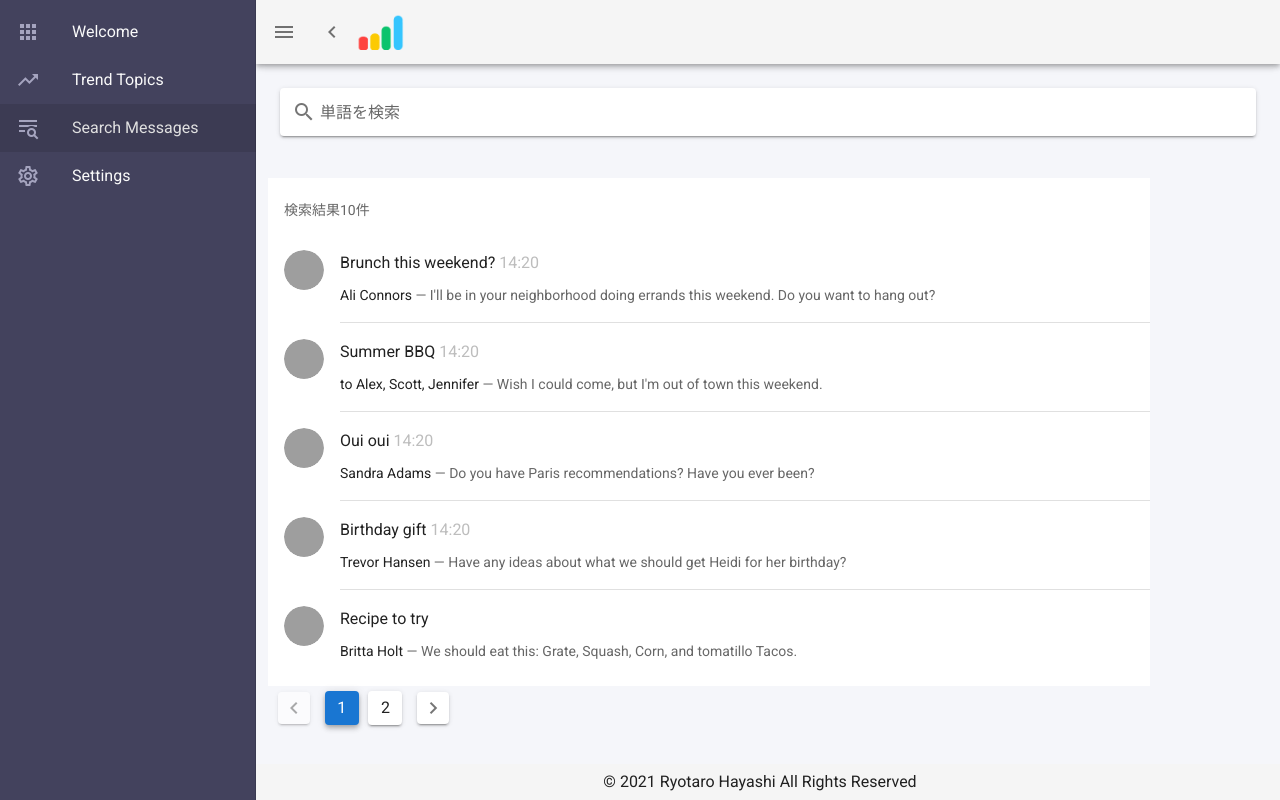
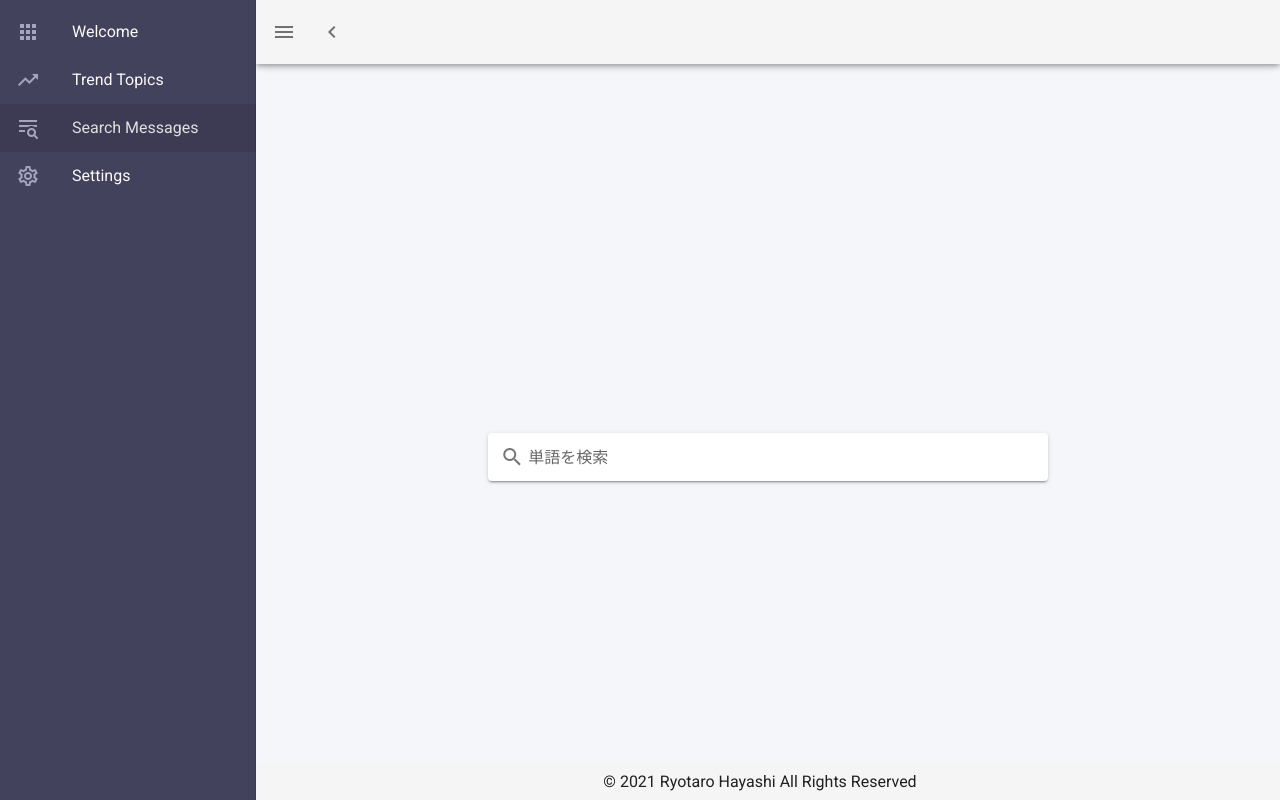
Before and after one commit to Ryotaro-Hayashi/slack-visualization, a Nuxt app in the folder project/: page /messages in a window 1280 px wide. Built offline with nearby package versions, Linux system fonts and the light colour scheme; grey boxes are pictures that could not be loaded.

Commit message:
[fix] 検索画面のレイアウト修正

```diff
--- a/project/src/pages/index.vue
+++ b/project/src/pages/index.vue
@@ -194,8 +194,6 @@
                   </v-row>
                 </v-container>
               </v-list-item>
-
-              <v-divider></v-divider>
 
             </v-list>
           </v-card-text>
--- a/project/src/pages/messages.vue
+++ b/project/src/pages/messages.vue
@@ -1,7 +1,14 @@
 <template>
-  <v-container>
-    <v-row justify="center">
-      <v-col>
+  <v-container fluid style="height: 70vh;" fill-height>
+    <v-row class="flex-column" align="center" justify="center">
+      <v-col cols="12" align="center">
+        <v-img
+          :src="require('@/static/logo.png')"
+          width="20%"
+          height="20%"
+        ></v-img>
+      </v-col>
+      <v-col cols="7">
         <v-form ref="form">
           <v-text-field
             v-model="model"
@@ -15,7 +22,10 @@
       </v-col>
     </v-row>
 
-    <v-row align="center" justify="start">
+
+    <!-- </v-layout> -->
+
+    <!-- <v-row align="center" justify="start">
       <v-list three-line>
         <template v-for="(item, index) in items">
 
@@ -54,7 +64,7 @@
         v-model="page"
         :length="2"
       ></v-pagination>
-    </v-row>
+    </v-row> -->
 
   </v-container>
 </template>
```
